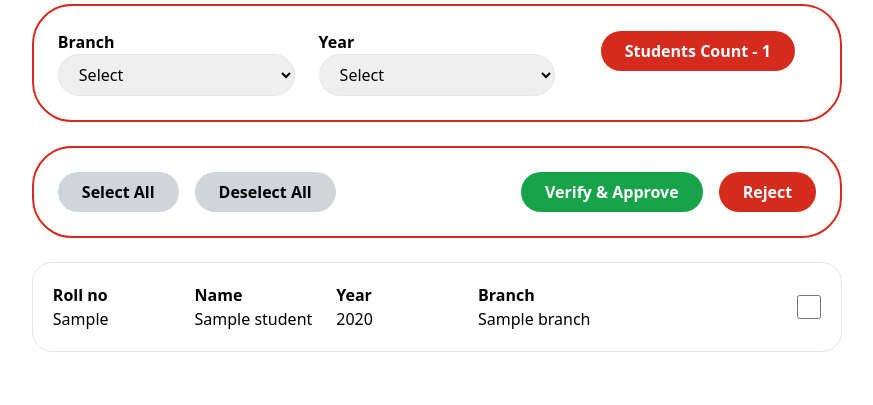
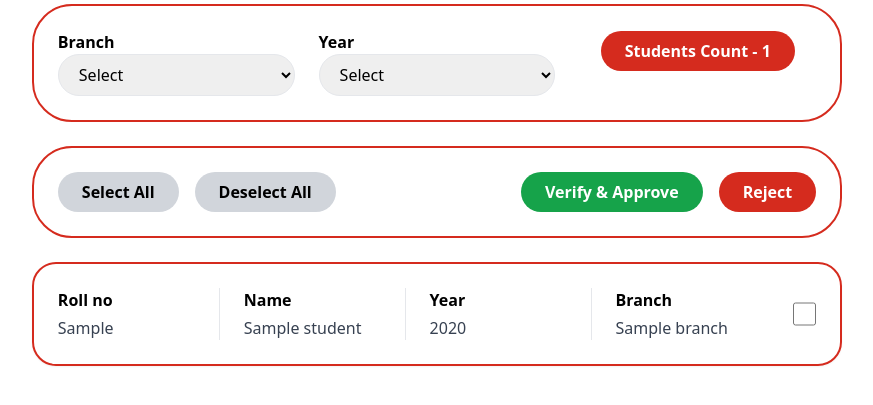
Before and after one commit to mukesh-offll-dev/GCES_No_Due_Clearance_Portal, a Django app: template authentication/templates/institution_dashboard.html in a window 1280 px wide. Shown: the part 176-581 px from the top of the page, without its empty margins (203-1076 px from the left). Run offline with Django 5.2, Linux system fonts and the light colour scheme; the template is opened without the code that fills it: most values are stand-ins (such as "Sample title", 1, 10 or a date in 2020); some libraries are stand-ins or nearby versions.

Commit message:
Update institution_dashboard.html

```diff
--- a/authentication/templates/institution_dashboard.html
+++ b/authentication/templates/institution_dashboard.html
@@ -111,27 +111,37 @@
 
     {% if requests %}
         {% for r in requests %}
-        <div class="border rounded-[20px] p-5 mb-4
-                    flex justify-between items-center">
+        <div class="border-2 border-[#d52b1e] rounded-[24px] p-6 mb-4
+            flex justify-between items-center shadow-sm">
 
-          <div class="grid grid-cols-1 md:grid-cols-4 gap-6 font-medium">
-            <div>
-              <b>Roll no</b><br>{{ r.student.roll_no }}
-            </div>
-            <div>
-              <b>Name</b><br>{{ r.student.name }}
-            </div>
-            <div>
-              <b>Year</b><br>{{ r.student.year }}
-            </div>
-            <div>
-              <b>Branch</b><br>{{ r.student.branch }}
-            </div>
+        <div class="grid grid-cols-1 md:grid-cols-4 gap-6 font-medium text-left w-full">
+
+          <div class="border-r pr-4">
+            <b class="block mb-1">Roll no</b>
+            <span class="text-gray-700">{{ r.student.roll_no }}</span>
           </div>
 
-          <input type="checkbox" name="request_ids"
-                 value="{{ r.id }}" class="w-6 h-6">
+          <div class="border-r pr-4">
+            <b class="block mb-1">Name</b>
+            <span class="text-gray-700">{{ r.student.name }}</span>
+          </div>
+
+          <div class="border-r pr-4">
+            <b class="block mb-1">Year</b>
+            <span class="text-gray-700">{{ r.student.year }}</span>
+          </div>
+
+          <div>
+            <b class="block mb-1">Branch</b>
+            <span class="text-gray-700">{{ r.student.branch }}</span>
+          </div>
+
         </div>
+
+        <input type="checkbox" name="request_ids"
+              value="{{ r.id }}" class="w-6 h-6 ml-4">
+      </div>
+
         {% endfor %}
 
     {% else %}
```
